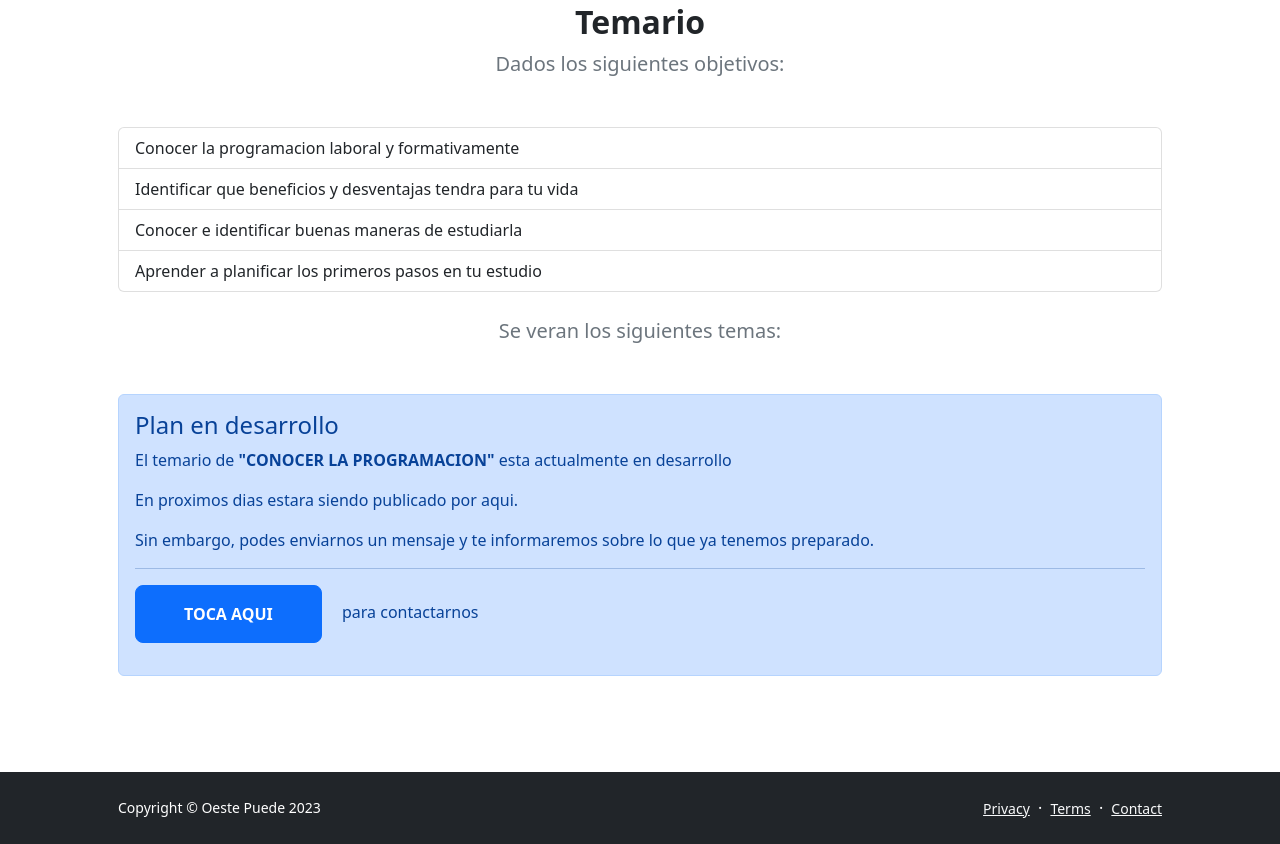
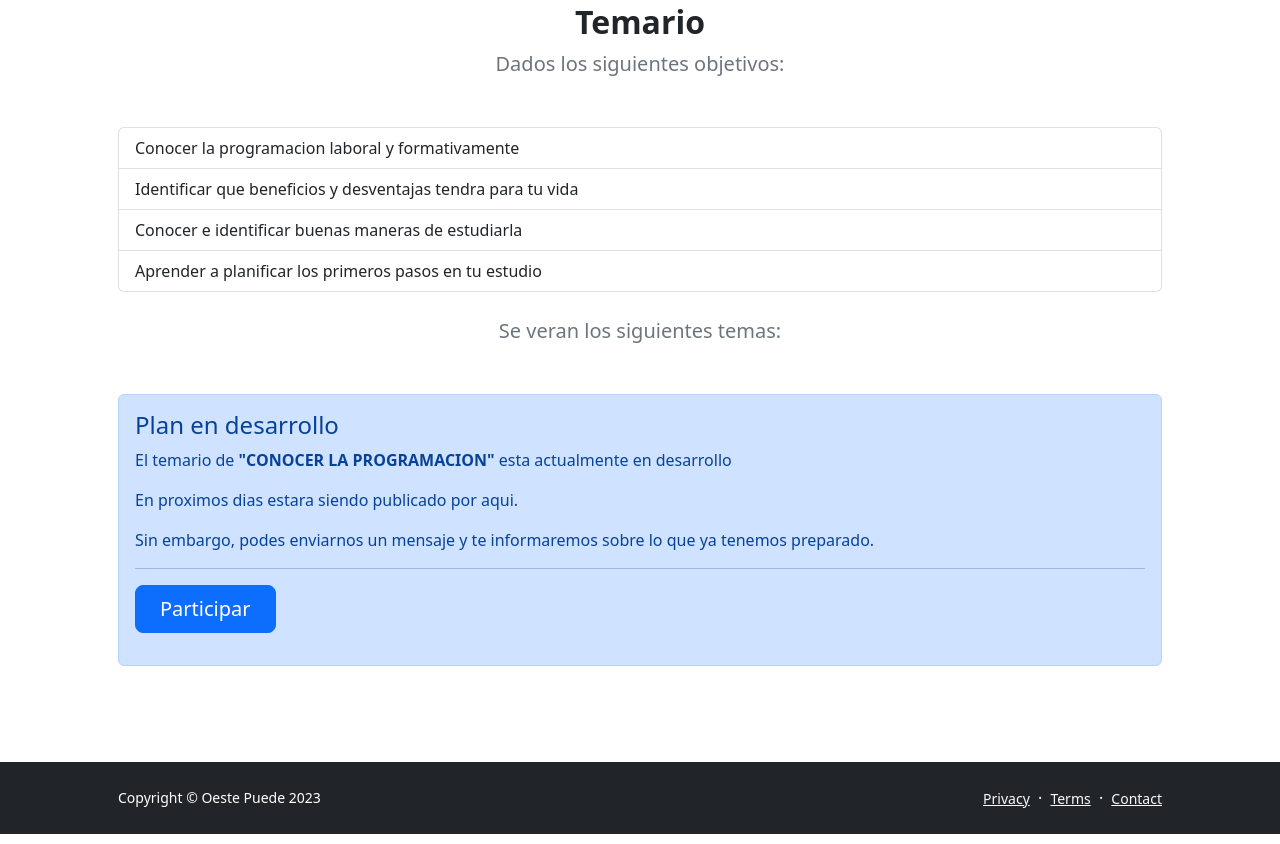
Before and after one commit to Jose-Simon-Pepe/oeste_web, a plain HTML site: page formaciones/conocer-la-programacion.html in a window 1280 px wide. Shown: the part 1699-2543 px from the top of the page. Drawn offline with nearby package versions, Linux system fonts and the light colour scheme.

Commit message:
Fix button

```diff
--- a/formaciones/conocer-la-programacion.html
+++ b/formaciones/conocer-la-programacion.html
@@ -151,7 +151,7 @@
                     <p>En proximos dias estara siendo publicado por aqui.</p>
                     <p>Sin embargo, podes enviarnos un mensaje y te informaremos sobre lo que ya tenemos preparado.</p>
                     <hr>
-                    <p><a class="btn btn-primary btn-lg px-5 py-3 me-sm-3 fs-6 fw-bolder" href="../index.html#contacto">TOCA AQUI</a> para contactarnos</p>
+            <p><a class="btn btn-primary btn-lg px-4 me-sm-3" href="#features" id="participar" onclick="enviarMensajeWhatsApp()" >Participar</a></p>
                 </div>
 
 
```
